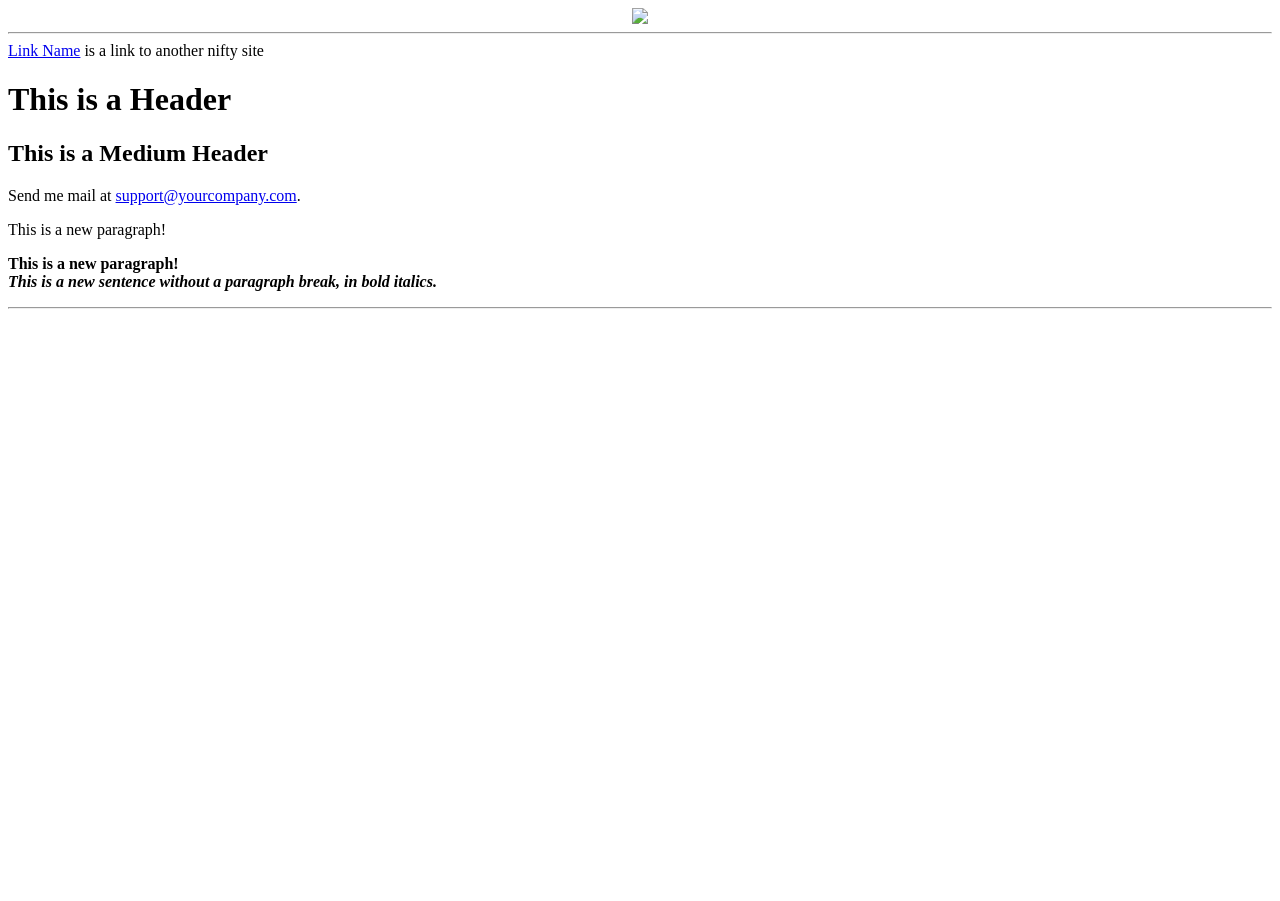
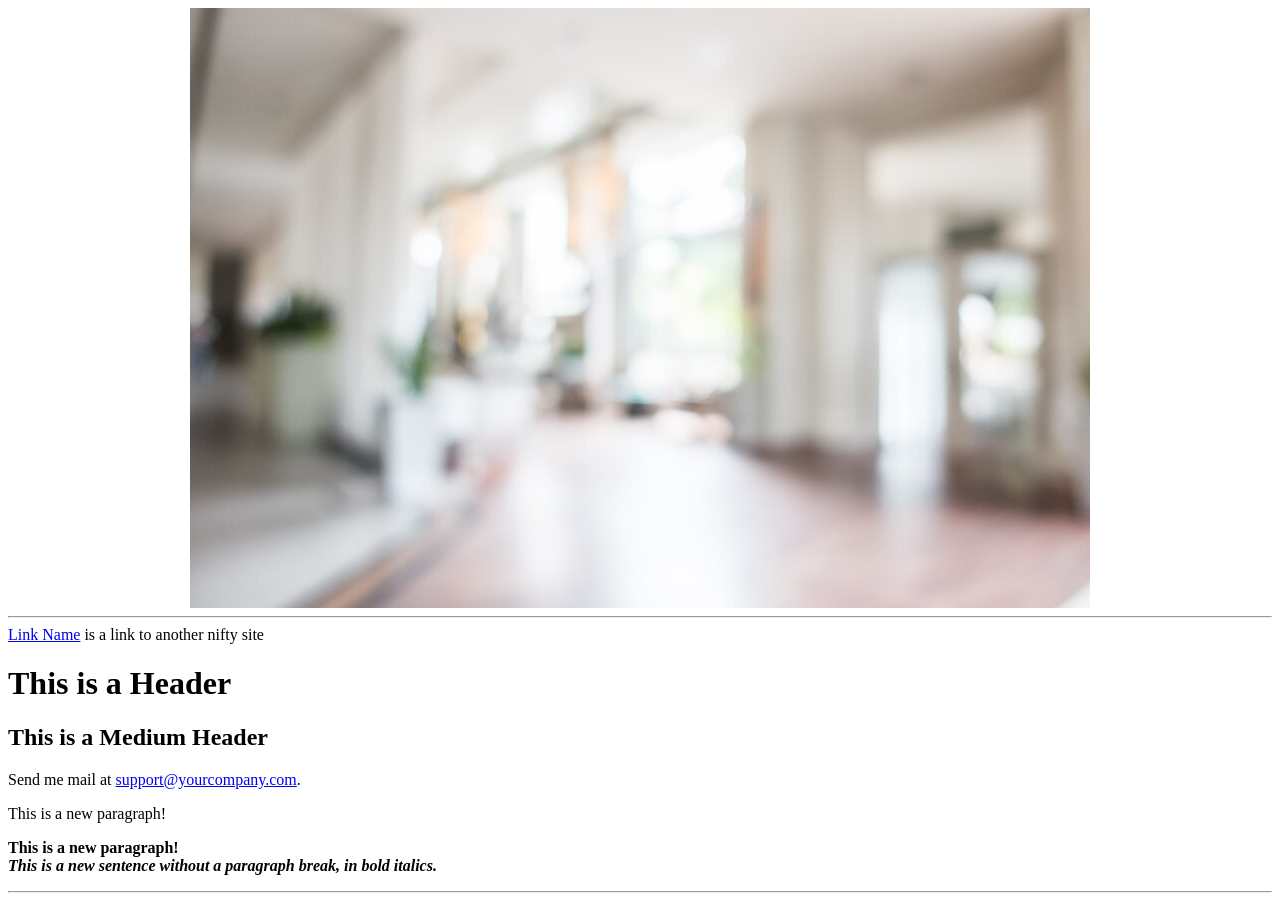
Before and after one commit to ersuamine/ersuamine.github.io, a plain HTML site: page index.html in a window 1280 px wide. Before the commit the page ends 800 px from the top, so only its background shows below. Drawn offline with Linux system fonts and the light colour scheme.

Commit message:
Update index.html

```diff
--- a/index.html
+++ b/index.html
@@ -2,13 +2,13 @@
 
 <HEAD>
 
-<TITLE>Your Title Here</TITLE>
+<TITLE>My Photo Gallery</TITLE>
 
 </HEAD>
 
 <BODY BGCOLOR="FFFFFF">
 
-<CENTER><IMG SRC="clouds.jpg" ALIGN="BOTTOM"> </CENTER>
+<CENTER><IMG SRC="https://github.com/ersuamine/ersuamine.github.io/blob/main/.github/workflows/blurred-hotel-reception_1203-89.jpg" ALIGN="BOTTOM"> </CENTER>
 
 <HR>
 
```
